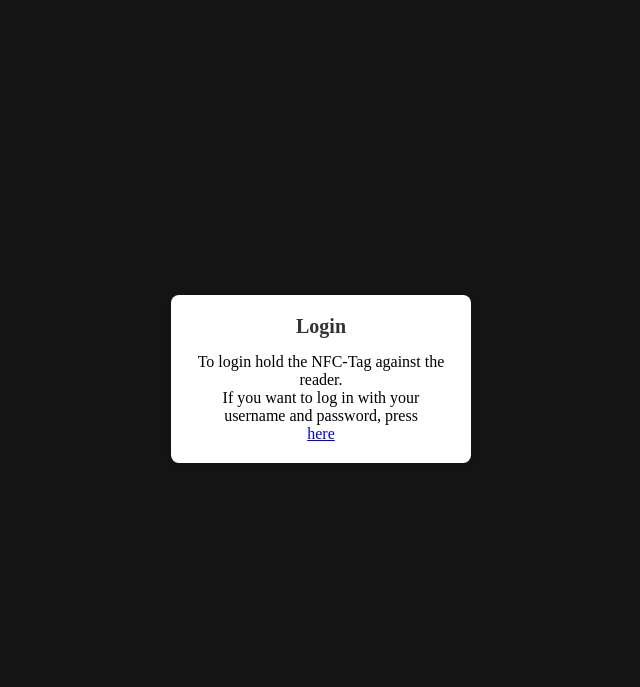
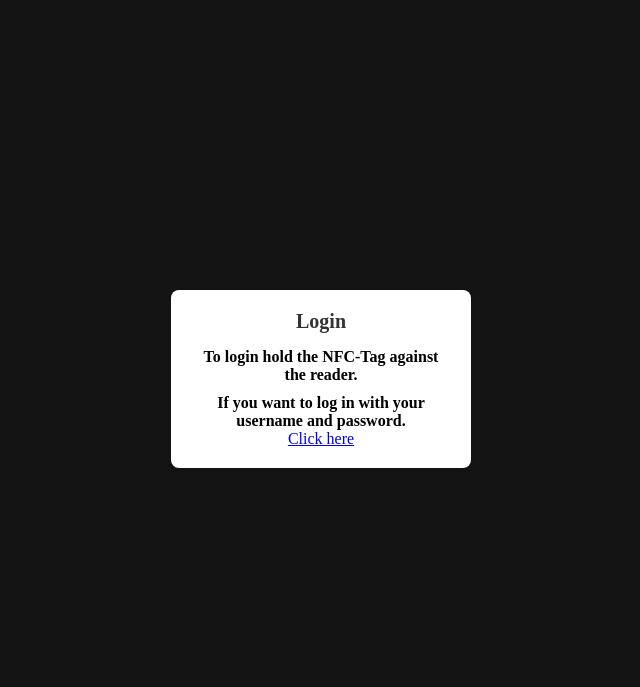
Before and after one commit to MirrorBoys/TheMirror, a Django app: page /login/ in a window 1280 px wide. Shown: the part 33-720 px from the top of the page, without its empty margins (319-959 px from the left). Run offline with Django 5.2, Linux system fonts and the light colour scheme.

Commit message:
changed style

```diff
--- a/src/smartMirrorProject/loginPage/static/loginPage/style.css
+++ b/src/smartMirrorProject/loginPage/static/loginPage/style.css
@@ -60,3 +60,8 @@ button:hover {
 .loginFields {
     display: none
 }
+
+p {
+    margin-top: 10px;
+    font-weight: Bold;
+}
--- a/src/smartMirrorProject/loginPage/templates/loginPage/index.html
+++ b/src/smartMirrorProject/loginPage/templates/loginPage/index.html
@@ -38,8 +38,8 @@
                 </div>
                 <div>
                     <p>To login hold the NFC-Tag against the reader.</p>
-                    <p>If you want to log in with your username and password, press</p>
-                    <a href="#" id="showLoginFields">here</a>
+                    <p>If you want to log in with your username and password.</p>
+                    <a href="#" id="showLoginFields">Click here</a>
                     <input type="hidden" id="nfc_tag_id" name="nfc_tag_id">
                     <input type="hidden" id="nfc_tag_data" name="nfc_tag_data">
 
```
